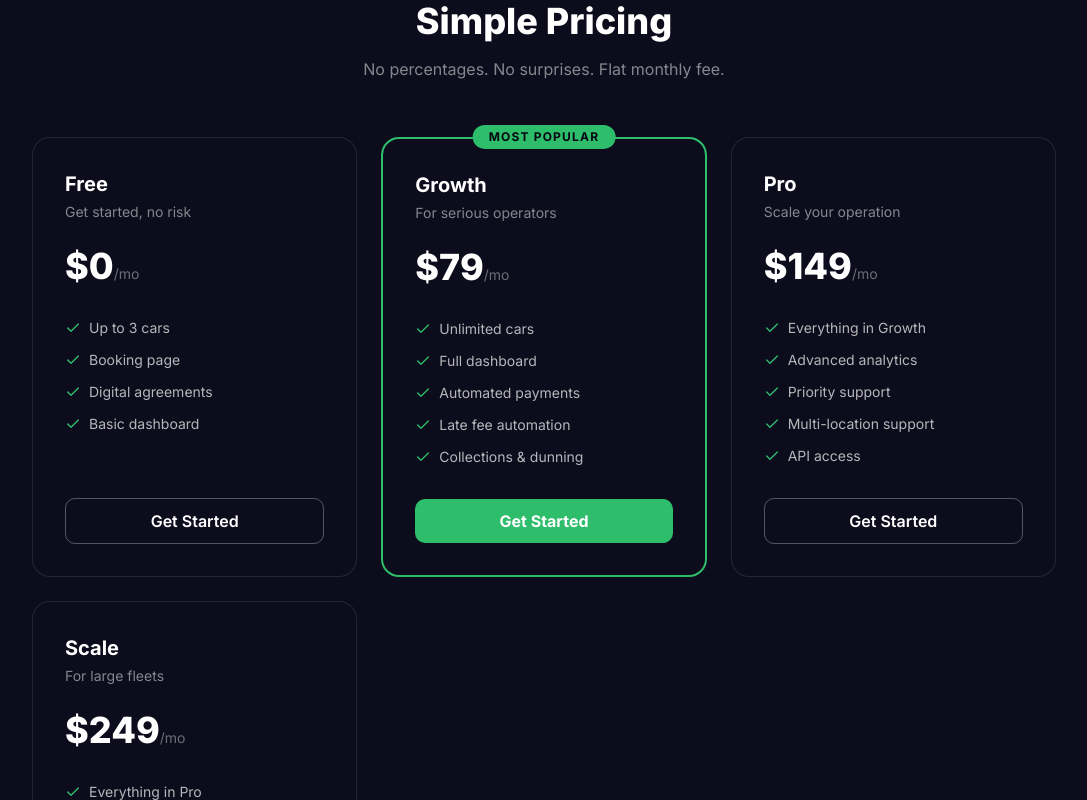
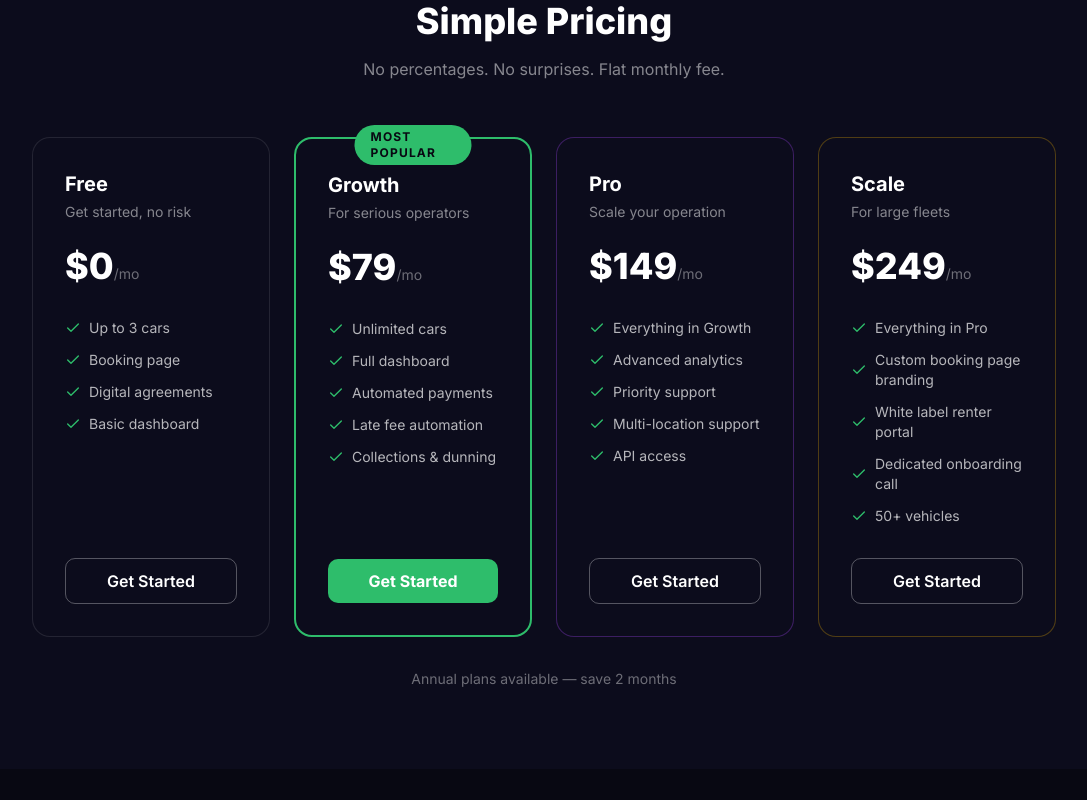
Before and after one commit to Sarihioenterprise/pcr-booking, a Next.js app: page /quit-turo in a window 1280 px wide. Shown: the part 2140-2940 px from the top of the page, without its empty margins (96-1183 px from the left). Built offline with nearby package versions, Linux system fonts and the light colour scheme.

Commit message:
Fix quit-turo pricing: 4 columns desktop, accent borders on Pro/Scale

```diff
--- a/app/quit-turo/page.tsx
+++ b/app/quit-turo/page.tsx
@@ -224,7 +224,7 @@ export default function QuitTuroPage() {
             No percentages. No surprises. Flat monthly fee.
           </p>
 
-          <div className="grid sm:grid-cols-3 gap-6">
+          <div className="grid sm:grid-cols-2 lg:grid-cols-4 gap-6">
             {/* Free */}
             <div className="rounded-2xl p-8 border border-white/10 flex flex-col" style={{ backgroundColor: "#0c0c1c" }}>
               <h3 className="font-bold text-xl mb-1 text-white">Free</h3>
@@ -275,7 +275,7 @@ export default function QuitTuroPage() {
             </div>
 
             {/* Pro */}
-            <div className="rounded-2xl p-8 border border-white/10 flex flex-col" style={{ backgroundColor: "#0c0c1c" }}>
+            <div className="rounded-2xl p-8 border border-purple-500/30 flex flex-col" style={{ backgroundColor: "#0c0c1c" }}>
               <h3 className="font-bold text-xl mb-1 text-white">Pro</h3>
               <p className="text-white/50 text-sm mb-6">Scale your operation</p>
               <div className="mb-8">
@@ -298,7 +298,7 @@ export default function QuitTuroPage() {
             </div>
 
             {/* Scale */}
-            <div className="rounded-2xl p-8 border border-white/10 flex flex-col" style={{ backgroundColor: "#0c0c1c" }}>
+            <div className="rounded-2xl p-8 border border-yellow-500/30 flex flex-col" style={{ backgroundColor: "#0c0c1c" }}>
               <h3 className="font-bold text-xl mb-1 text-white">Scale</h3>
               <p className="text-white/50 text-sm mb-6">For large fleets</p>
               <div className="mb-8">
```
